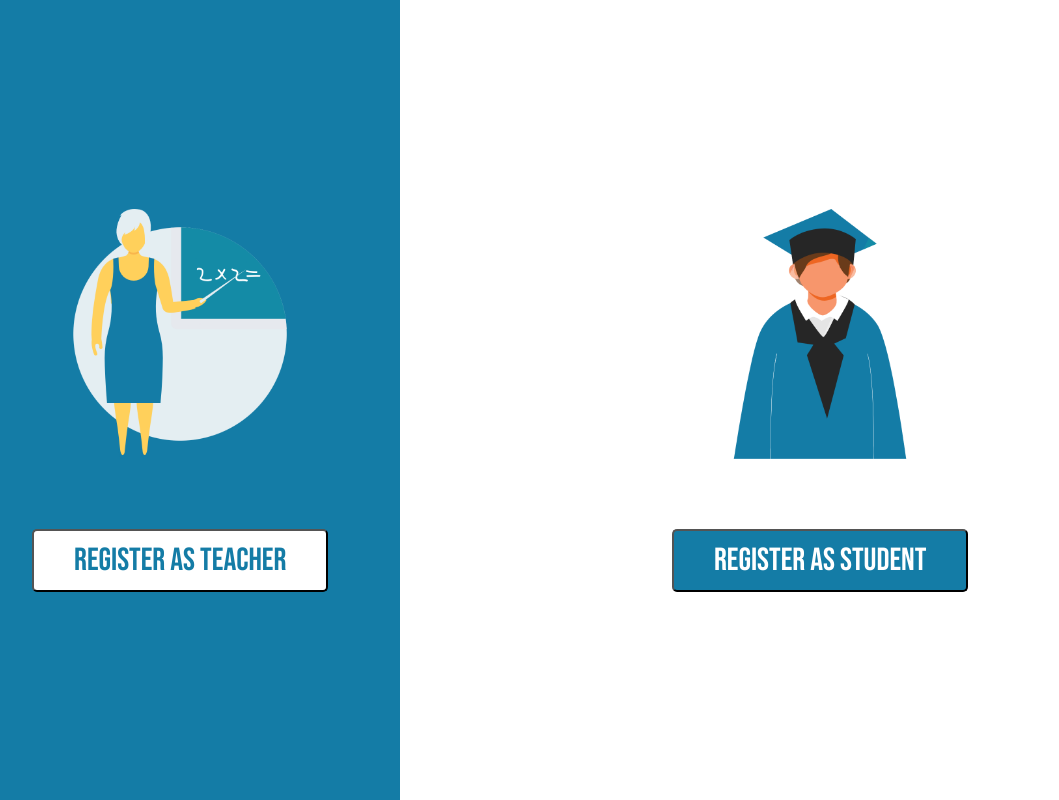
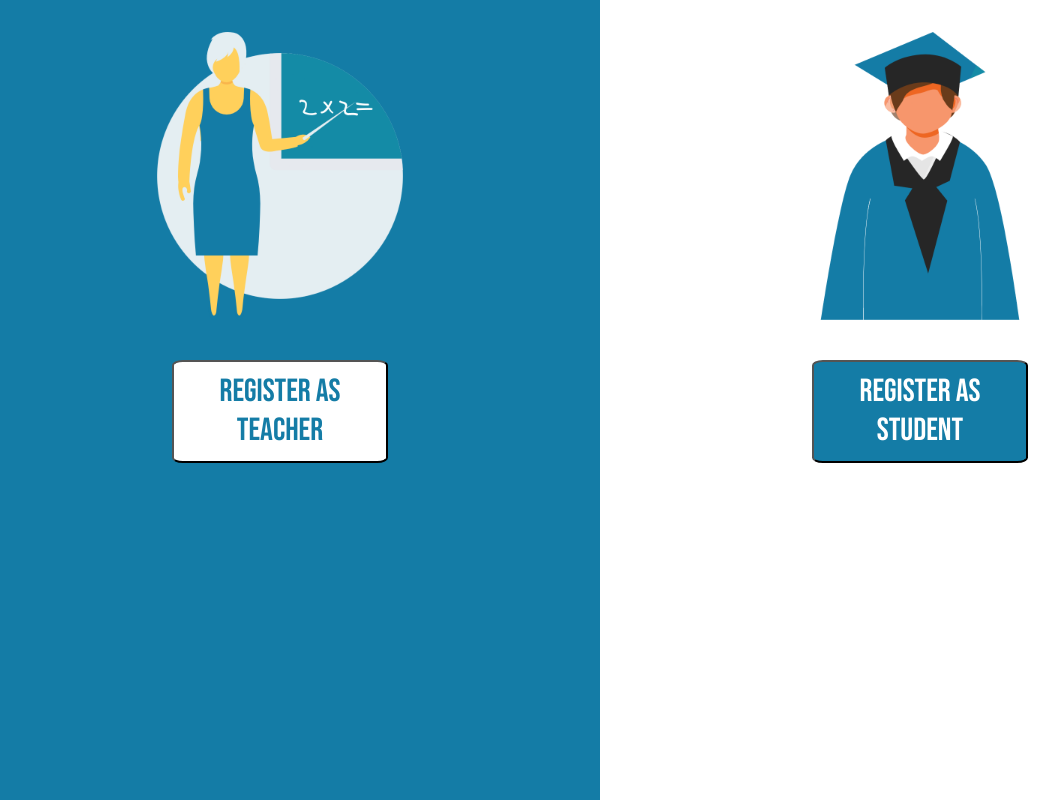
Before and after one commit to lewinskie254/RAG-Quiz-Generation-Frontend, a React (Vite) app: page /register in a window 1280 px wide. Shown: the whole page, without its empty margins (40-1099 px from the left). Built offline with nearby package versions, Linux system fonts and the light colour scheme.

Commit message:
fixed the registration page's css

```diff
--- a/src/css/components.css
+++ b/src/css/components.css
@@ -15,10 +15,7 @@
 }
 
 
-
-
-/* Container for the whole page */
-.login {
+.login{
   display: grid;
   grid-template-columns: repeat(auto-fit, minmax(min(275px, 100%), 1fr));
   min-height: 100vh;
@@ -80,9 +77,9 @@
     font-family: "Bebas Neue", sans-serif;
     color: var(--pure-white);
     background-color: var(--bluish-color);
-    padding: 10px 40px;
+    padding: 5% 10%;
     font-size: 2rem;
-    border-radius: 5px;
+    border-radius: 5%;
     cursor: pointer;
     transition: all .5s ease;
 }
@@ -91,12 +88,14 @@
     font-family: "Bebas Neue", sans-serif;
     color: var(--bluish-color);
     background-color: var(--pure-white);
-    padding: 10px 40px;
+    padding: 5% 10%;
     font-size: 2rem;
-    border-radius: 5px;
+    border-radius: 5%;
     cursor: pointer;
     transition: all .5s ease;
 }
+
+
 
 
 .btn:hover {
@@ -142,48 +141,55 @@
   color: red;
 }
 
+/* registration page */
+
 /* Full screen container */
 .container {
   width: 100vw;
-  height: 100vh;
+  min-height: 100vh;
 }
 
-/* Two equal halves */
-.register {
-  display: flex;
-  width: 100%;
-  height: 100%;
-}
 
 /* Left + right side */
 .register-as-teacher,
 .register-as-student {
-  flex: 1;
   display: flex;
   flex-direction: column;
   justify-content: center;
   align-items: center;
-  gap: 30px;
-  padding: 40px;
+  padding: 5%;
 }
 
 /* Images */
 .register-as-teacher img,
 .register-as-student img {
-  width: 100%;
-  max-width: 250px;
-  object-fit: contain;
+  width: 50%;
+  object-fit: cover;
 }
 
 /* Button spacing */
 .register-as-teacher button,
 .register-as-student button {
-  margin-top: 20px;
+  margin-top: 5%;
 }
 
 .btn-wrapper {
-  margin-top: 20px;
+  margin-top: 5%;
 }
+
+.teacher-div {
+  background-color: var(--bluish-color);
+}
+
+.register-page{
+  display: grid;
+  grid-template-columns: repeat(auto-fit, minmax(min(400px, 100%), 1fr));
+  min-height: 100vh;
+  overflow-y: auto;
+}
+
+
+/* smething else */
 
 .title-wrapper {
     justify-content: center;
@@ -897,12 +903,6 @@
     flex-direction: column;
   }
 
-  .register-as-teacher,
-  .register-as-student {
-    width: 100%;
-    height: 380px;
-  }
-
   .card {
     width: 100%;
     margin: 15px 0;
@@ -914,6 +914,10 @@
 
   .scroll-view {
     height: 170px;
+  }
+
+  .btn, .inverse {
+    font-size: 1.4rem;
   }
 }
 
--- a/src/pages/Registration.jsx
+++ b/src/pages/Registration.jsx
@@ -9,14 +9,14 @@ export default function Registration() {
 
     return (
     <div className="container">
-      <div className="register">
-        <div className="input-div">
+      <div className="register-page">
+        <div className="teacher-div">
             <div className="register-as-teacher">
                 <img src={Teacher}/>
                 <Button name="Register as teacher" inverse={true} onClick = {() =>  navigate('/register-teacher')}/>
             </div>
         </div>
-        <div className="logo-div">
+        <div className="student-div">
            <div className="register-as-student">
                 <img src={Student}/>
                 <Button name="Register as Student" onClick ={() =>  navigate('/register-student')}/>
```
